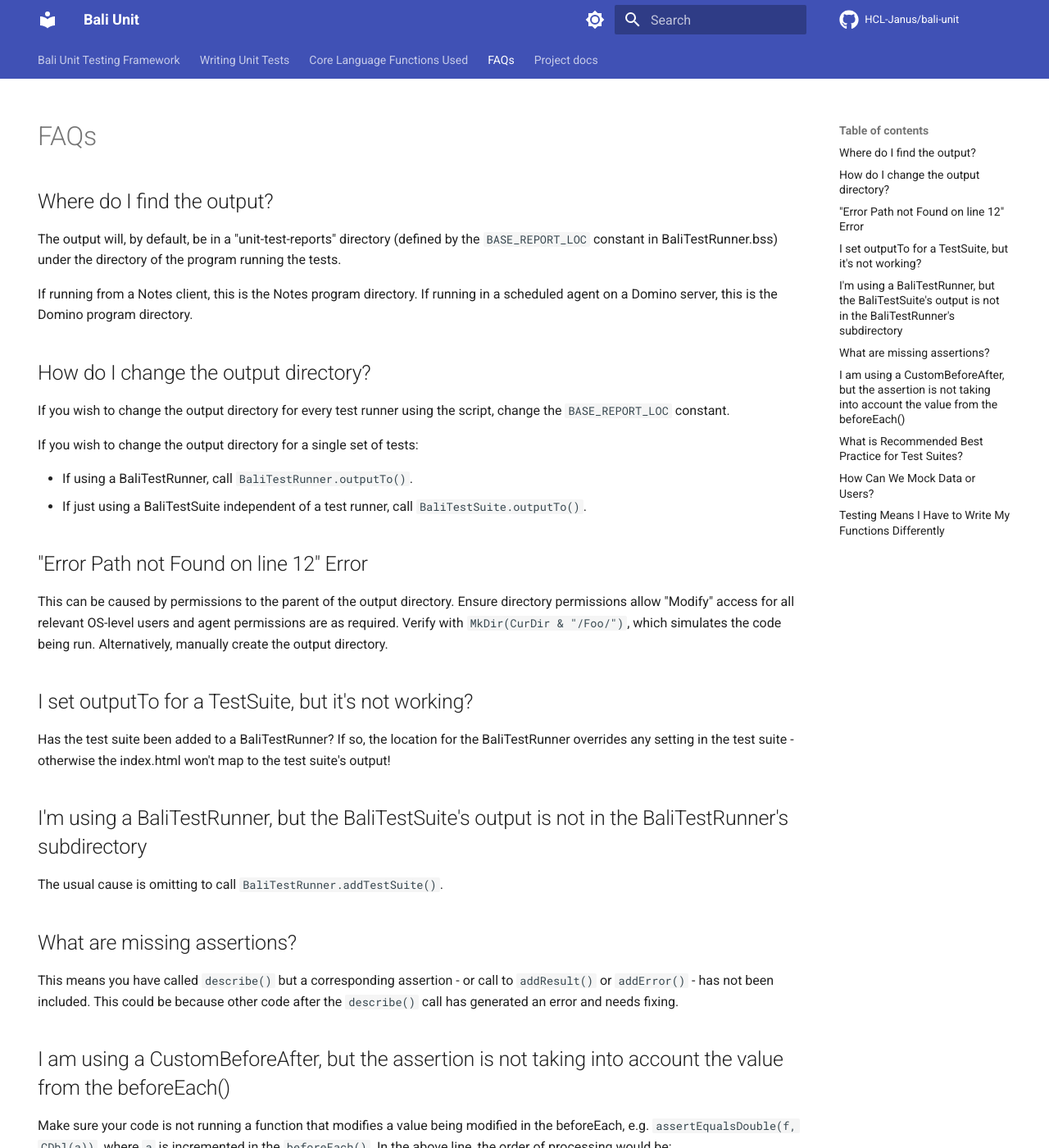
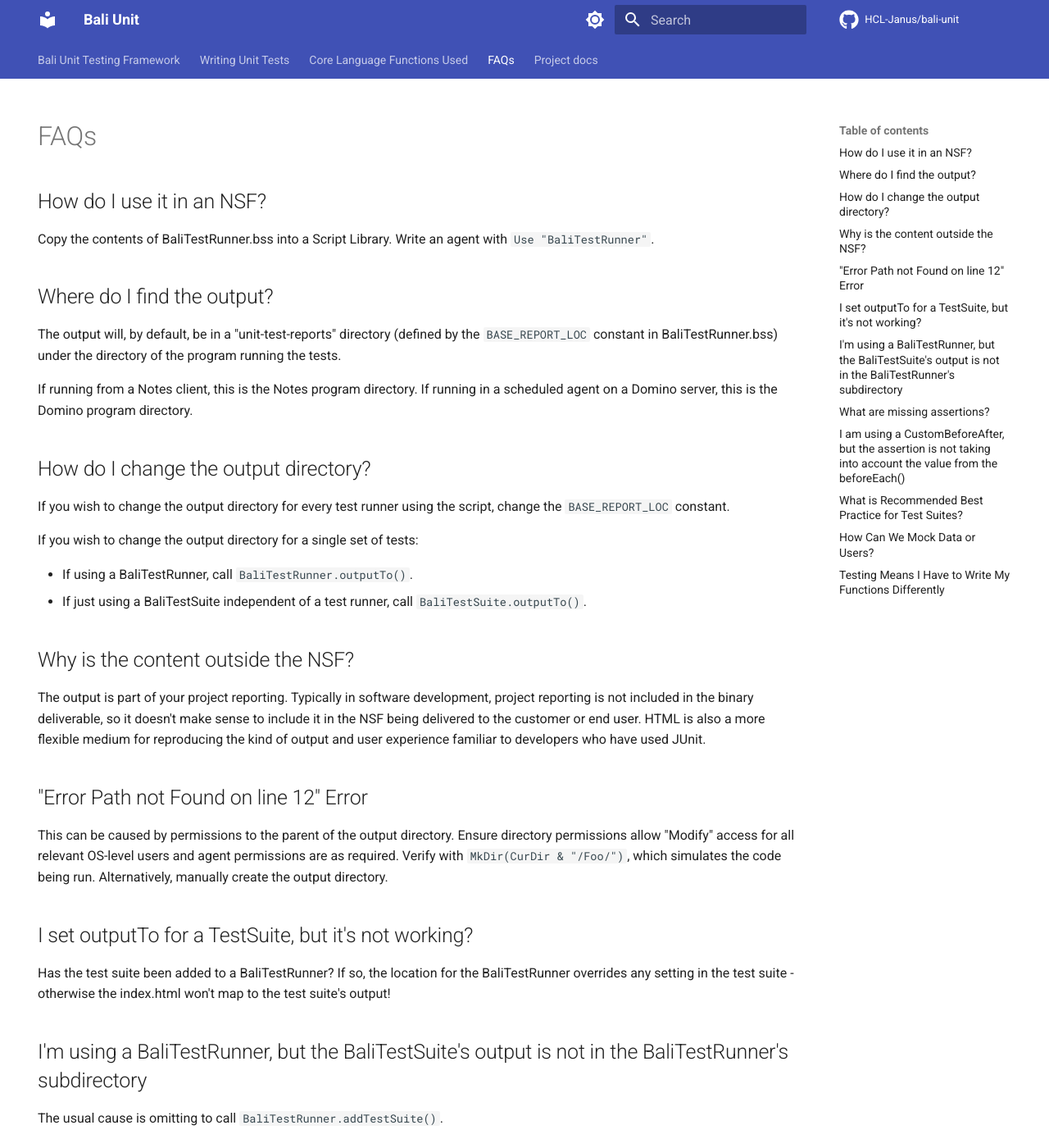
Before and after one commit to HCL-TECH-SOFTWARE/voltscript-testing, an MkDocs documentation site: the page built from docs/FAQs.md, in a window 1280 px wide and 1400 px high. Shown: the whole window at 82% size. Built offline with MkDocs 1.6.1 and Material for MkDocs 9.7.7, drawn with Linux system fonts in a browser that asks for light colours.

Commit message:
Clarity on how to use and why content is outside NSF

```diff
--- a/docs/FAQs.md
+++ b/docs/FAQs.md
@@ -3,6 +3,10 @@
     - navigation
 ---
 # FAQs
+
+## How do I use it in an NSF?
+
+Copy the contents of BaliTestRunner.bss into a Script Library. Write an agent with `Use "BaliTestRunner"`.
 
 ## Where do I find the output?
 
@@ -18,6 +22,10 @@
 
 - If using a BaliTestRunner, call `BaliTestRunner.outputTo()`.
 - If just using a BaliTestSuite independent of a test runner, call `BaliTestSuite.outputTo()`.
+
+## Why is the content outside the NSF?
+
+The output is part of your project reporting. Typically in software development, project reporting is not included in the binary deliverable, so it doesn't make sense to include it in the NSF being delivered to the customer or end user. HTML is also a more flexible medium for reproducing the kind of output and user experience familiar to developers who have used JUnit.
 
 ## "Error Path not Found on line 12" Error
 
```
Also changed, not shown: docs/index.md (+4 -0 lines).
